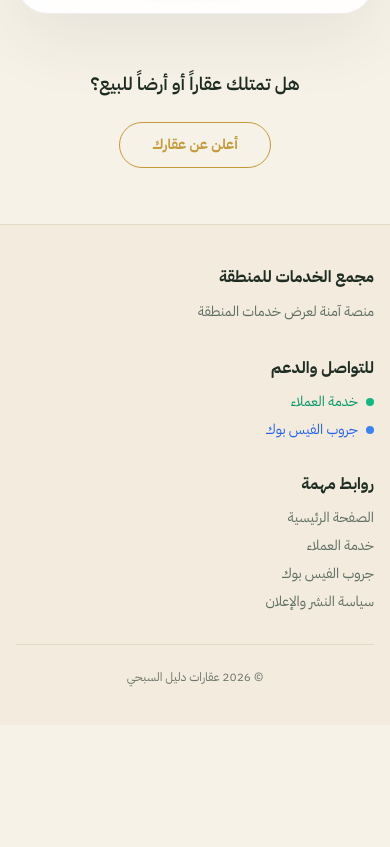
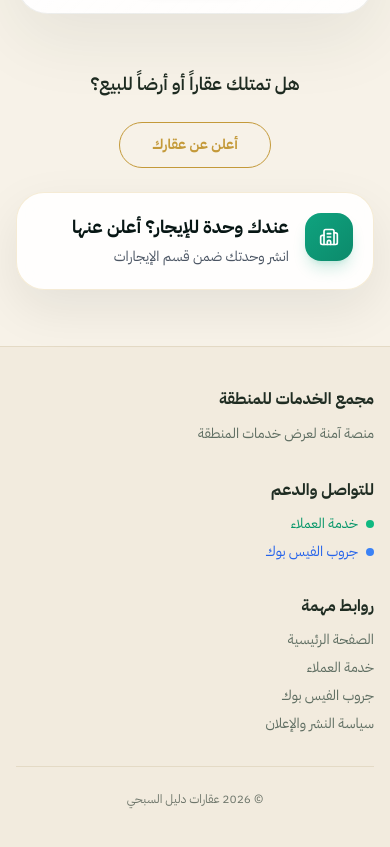
Before and after one commit to mohabx116-creator/dalilsubhi-realestate-web, a React (Vite) app: page / in a window 390 px wide. Shown: the part 1078-1925 px from the top of the page. Before the commit the page ends 1803 px from the top, so only its background shows below. Built offline with nearby package versions, Linux system fonts and the light colour scheme; no server answers.

Commit message:
fix(realestate): separate sell and rental owner CTAs

```diff
--- a/src/components/layout/PublicRealEstateShell.tsx
+++ b/src/components/layout/PublicRealEstateShell.tsx
@@ -1,7 +1,6 @@
 import { Home, Megaphone } from 'lucide-react';
 import { Link, Outlet } from 'react-router-dom';
 import dalilSubhiLogo from '../../assets/dalil-subhi-logo.jpg';
-import { OWNER_SUBMISSION_URL } from '../../lib/constants/links';
 import { ROUTES } from '../../lib/constants/routes';
 
 export function PublicRealEstateShell() {
@@ -26,13 +25,13 @@ export function PublicRealEstateShell() {
             >
               دليل السبحي
             </a>
-            <a
+            <Link
               className="hidden items-center gap-2 rounded-full px-4 py-2 transition duration-200 hover:bg-[#f3ede2] hover:text-tertiary md:inline-flex"
-              href={OWNER_SUBMISSION_URL}
+              to={ROUTES.SELL}
             >
               <Megaphone className="h-4 w-4 text-tertiary" />
               أعلن عن عقارك
-            </a>
+            </Link>
             <Link
               className="inline-flex min-h-10 items-center gap-2 rounded-full bg-secondary px-5 py-2 text-white shadow-lg shadow-secondary/20 transition duration-200 hover:bg-secondary/90"
               to={ROUTES.PROPERTIES}
--- a/src/pages/real-estate/HomePage.tsx
+++ b/src/pages/real-estate/HomePage.tsx
@@ -56,12 +56,26 @@ export function HomePage() {
 
         <div className="mt-14 text-center">
           <p className="text-lg font-semibold text-[#1f2c22]">هل تمتلك عقاراً أو أرضاً للبيع؟</p>
-          <a
-            href={OWNER_SUBMISSION_URL}
+          <Link
+            to={ROUTES.SELL}
             className="mt-6 inline-flex items-center justify-center rounded-full border border-tertiary px-8 py-3 text-sm font-black text-tertiary transition hover:bg-tertiary hover:text-[#1f2c22]"
           >
             أعلن عن عقارك
-          </a>
+          </Link>
+          <div className="mt-6 md:hidden">
+            <a
+              href={OWNER_SUBMISSION_URL}
+              className="mx-auto flex max-w-xl items-start gap-4 rounded-[28px] border border-[#d6b25e]/25 bg-white/90 px-5 py-5 text-right shadow-[0_18px_50px_rgba(7,22,20,0.08)] backdrop-blur-md transition hover:-translate-y-0.5 hover:shadow-[0_24px_60px_rgba(7,22,20,0.12)]"
+            >
+              <span className="flex h-12 w-12 shrink-0 items-center justify-center rounded-2xl bg-gradient-to-br from-[#0fa37f] to-[#0c8a6b] text-white shadow-lg shadow-[#0fa37f]/20">
+                <Building2 className="h-5 w-5" />
+              </span>
+              <div className="min-w-0 flex-1">
+                <p className="text-lg font-black leading-7 text-[#071614]">عندك وحدة للإيجار؟ أعلن عنها</p>
+                <p className="mt-1 text-sm leading-6 text-gray-600">انشر وحدتك ضمن قسم الإيجارات</p>
+              </div>
+            </a>
+          </div>
         </div>
       </section>
     </main>
```
